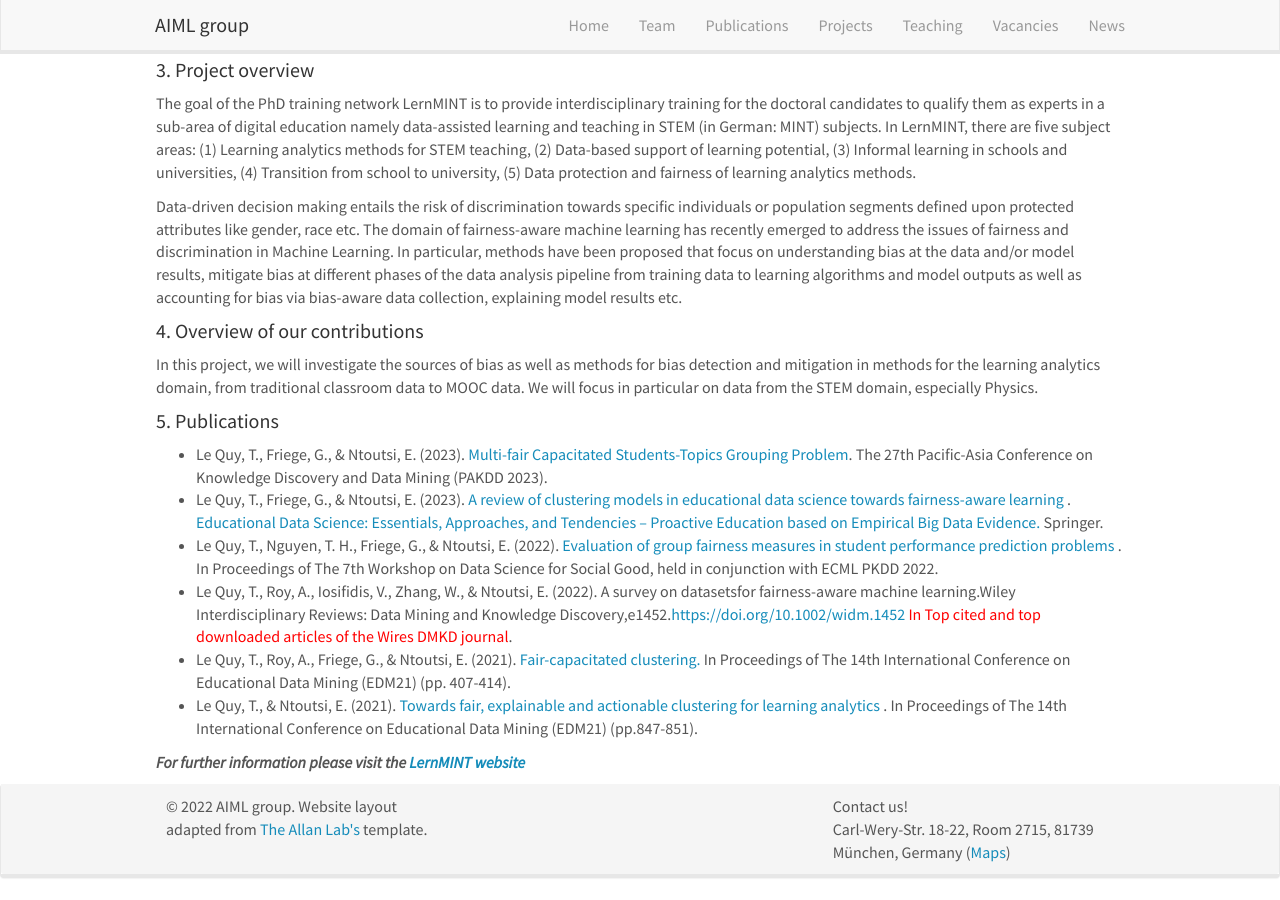
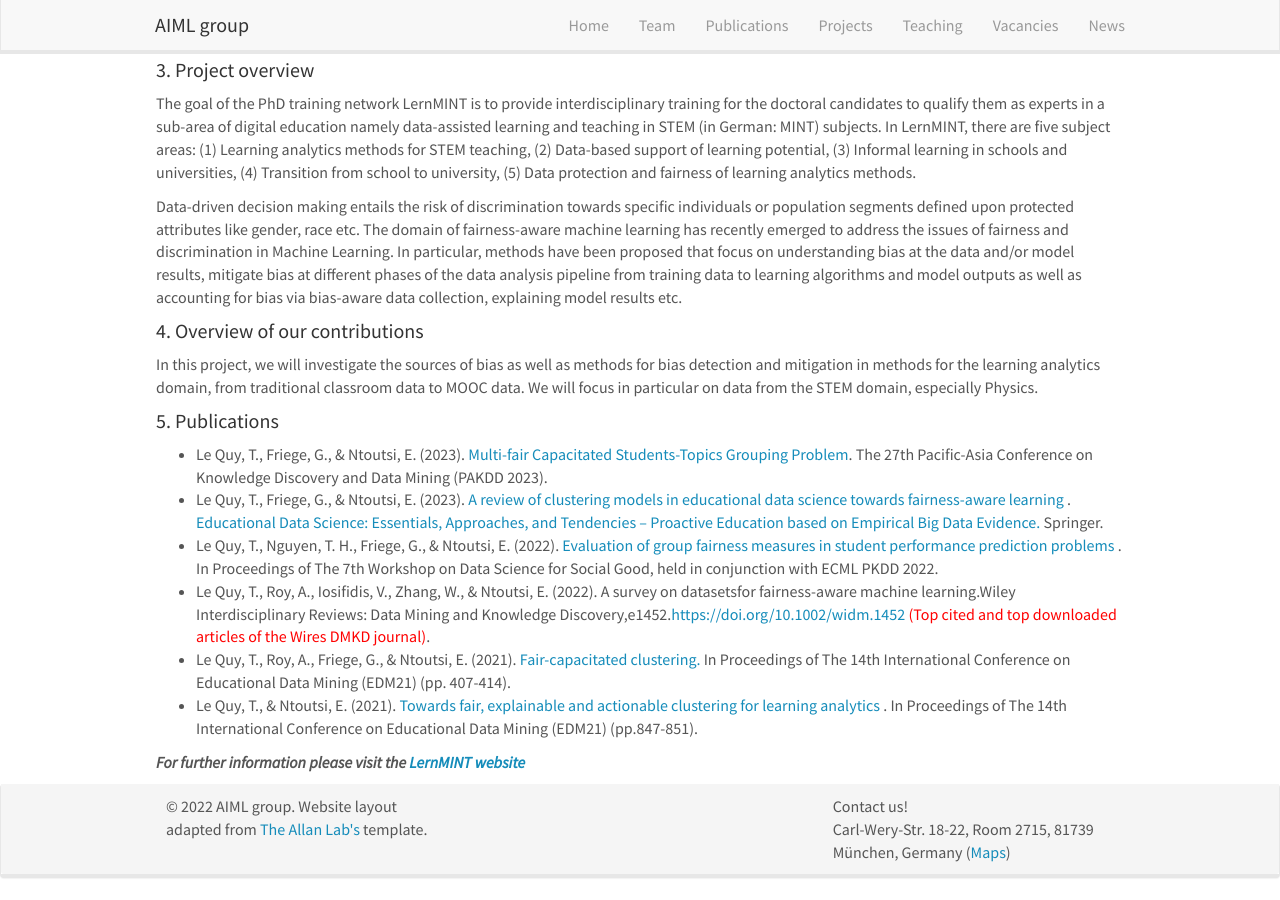
Before and after one commit to AIML-research/AIML-research.github.io, a Jekyll site: the page built from _pages/lernmint.md, in a window 1280 px wide and 900 px high, scrolled down 532 px. Built offline with Jekyll 4.4.1, drawn with Linux system fonts in a browser that asks for light colours; nearby versions of some CDN libraries.

Commit message:
Update lernmint.md

```diff
--- a/_pages/lernmint.md
+++ b/_pages/lernmint.md
@@ -37,7 +37,7 @@ In this project, we will investigate the sources of bias as well as methods for
 - Le Quy, T., Friege, G., & Ntoutsi, E. (2023). <a href ="https://arxiv.org/abs/2206.09895">Multi-fair Capacitated Students-Topics Grouping Problem</a>. The 27th Pacific-Asia Conference on Knowledge Discovery and Data Mining (PAKDD 2023).
 - Le Quy, T., Friege, G., & Ntoutsi, E. (2023). <a href = "https://arxiv.org/abs/2301.03421"> A review of clustering models in educational data science towards fairness-aware learning </a>. <a href="https://link.springer.com/book/9789819900251"> Educational Data Science: Essentials, Approaches, and Tendencies – Proactive Education based on Empirical Big Data Evidence.</a> Springer.
 - Le Quy, T., Nguyen, T. H., Friege, G., & Ntoutsi, E. (2022). <a href ="https://doi.org/10.1007/978-3-031-23618-1_8">Evaluation of group fairness measures in student performance prediction problems </a>. In Proceedings of The 7th Workshop on Data Science for Social Good, held in conjunction with ECML PKDD 2022.
-- Le Quy, T., Roy, A., Iosifidis, V., Zhang, W., & Ntoutsi, E. (2022). A survey on datasetsfor fairness-aware machine learning.Wiley Interdisciplinary Reviews: Data Mining and Knowledge Discovery,e1452.<a href = "https://doi.org/10.1002/widm.1452">https://doi.org/10.1002/widm.1452 </a> <span style="color:red">In Top cited and top downloaded articles of the Wires DMKD journal</span>.
+- Le Quy, T., Roy, A., Iosifidis, V., Zhang, W., & Ntoutsi, E. (2022). A survey on datasetsfor fairness-aware machine learning.Wiley Interdisciplinary Reviews: Data Mining and Knowledge Discovery,e1452.<a href = "https://doi.org/10.1002/widm.1452">https://doi.org/10.1002/widm.1452 </a> <span style="color:red">(Top cited and top downloaded articles of the Wires DMKD journal)</span>.
 - Le Quy, T., Roy, A., Friege, G., & Ntoutsi, E. (2021). <a href ="https://educationaldatamining.org/EDM2021/virtual/static/pdf/EDM21_paper_184.pdf">Fair-capacitated clustering. </a> In Proceedings of The 14th International Conference on Educational Data Mining (EDM21) (pp. 407-414).
 - Le Quy, T., & Ntoutsi, E. (2021). <a href ="https://educationaldatamining.org/EDM2021/virtual/static/pdf/EDM21_paper_270.pdf">Towards fair, explainable and actionable clustering for learning analytics </a>. In Proceedings of The 14th International Conference on Educational Data Mining (EDM21) (pp.847-851).
 
```
